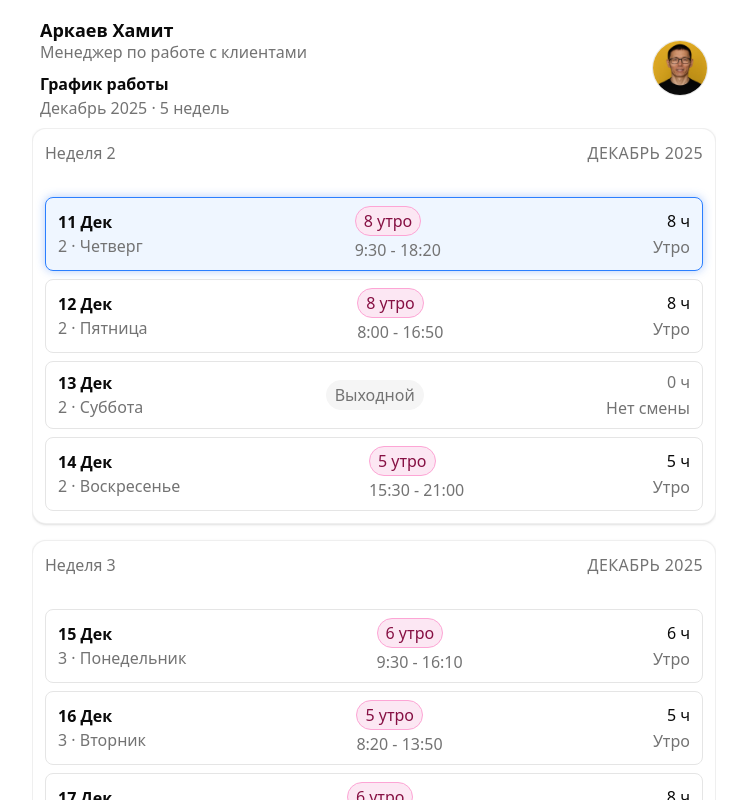
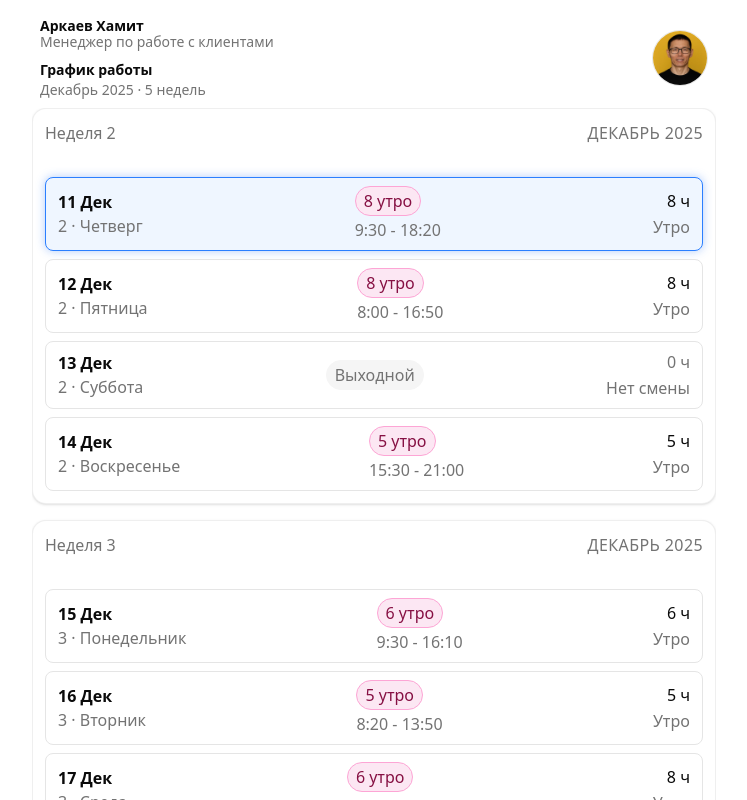
Before and after one commit to Hama-Gama/work-schedule, a React (Vite) app: page / in a window 1280 px wide. Shown: the top 800 px of the page, without its empty margins (266-1013 px from the left). Built offline with nearby package versions, Linux system fonts and the light colour scheme.

Commit message:
update font size header

```diff
--- a/src/components/DecemberSchedule.tsx
+++ b/src/components/DecemberSchedule.tsx
@@ -53,17 +53,17 @@ export const DecemberSchedule: React.FC = () => {
 			<header className='px-4 pt-4 pb-2 flex items-center justify-between'>
 				<div>
 					{/* ФИО */}
-					<h2 className='text-lg font-semibold'>Аркаев Хамит</h2>
+					<h2 className='text-sm font-semibold'>Аркаев Хамит</h2>
 
 					{/* Должность */}
-					<p className='text-base text-muted-foreground -mt-1'>
+					<p className='text-sm text-muted-foreground -mt-1'>
 						Менеджер по работе с клиентами
 					</p>
 
 					{/* Название графика */}
-					<h1 className='text-base font-semibold mt-2'>График работы</h1>
+					<h1 className='text-sm font-semibold mt-2'>График работы</h1>
 
-					<p className='text-base text-muted-foreground'>
+					<p className='text-sm text-muted-foreground'>
 						{december2025Schedule[0]?.monthName} 2025 &middot; 5 недель
 					</p>
 				</div>
```
